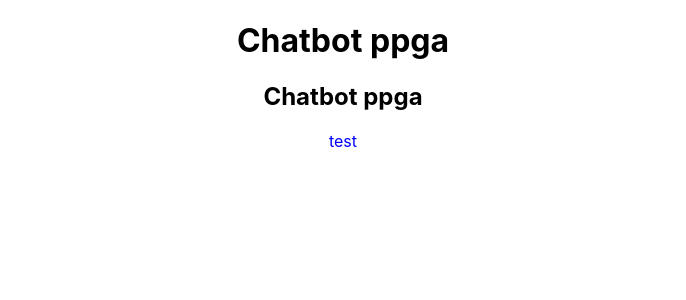
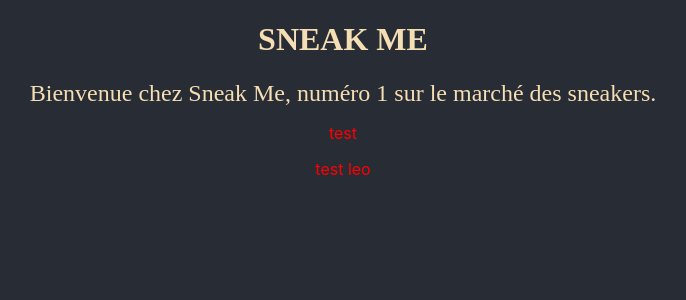
Before and after one commit to Jules-maker/chatbot_cube, a React (Create React App) app: page / in a window 1280 px wide. Shown: the top 300 px of the page, without its empty margins (297-983 px from the left). Built offline with nearby package versions, Linux system fonts and the light colour scheme.

Commit message:
1er changement

```diff
--- a/src/App.js
+++ b/src/App.js
@@ -5,9 +5,11 @@ function App() {
   return (
     <div className="App">
 
-        <h1>Chatbot ppga</h1>
-        <h2>Chatbot ppga</h2>
+        <h1>SNEAK ME</h1>
+        <h2>Bienvenue chez Sneak Me, numéro 1 sur le marché des sneakers.</h2>
         <p>test</p>
+        <p>test leo</p>
+        <div className='rond '></div>
     </div>
   );
 }
--- a/src/App.scss
+++ b/src/App.scss
@@ -13,9 +13,22 @@
     color: white;
 }
 
-body{
+h1 {
+    color: wheat;
+    font-family: "Montserrat";
+    text-transform: uppercase;
+}
+
+h2 {
+    color: wheat;
+    font-family: "Montserrat";
+    font-weight: 100;
+    margin: auto;
+}
+
+body {
+    background-color: #282c34;
     p {
-    color: blue;
-
+        color: red;
     }
 }
```
Also changed, not shown: 1 other file (tests, documents, lock files or other folders). Lines whose indentation alone changed are shown as unchanged.
